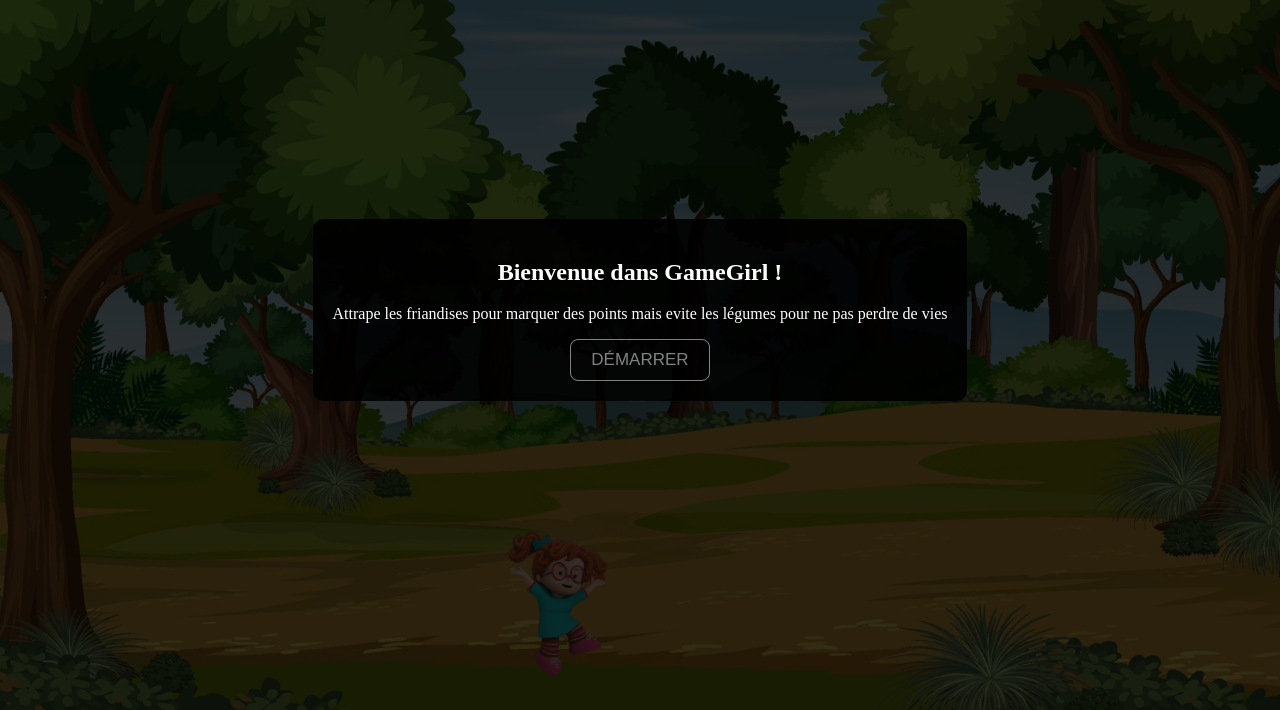
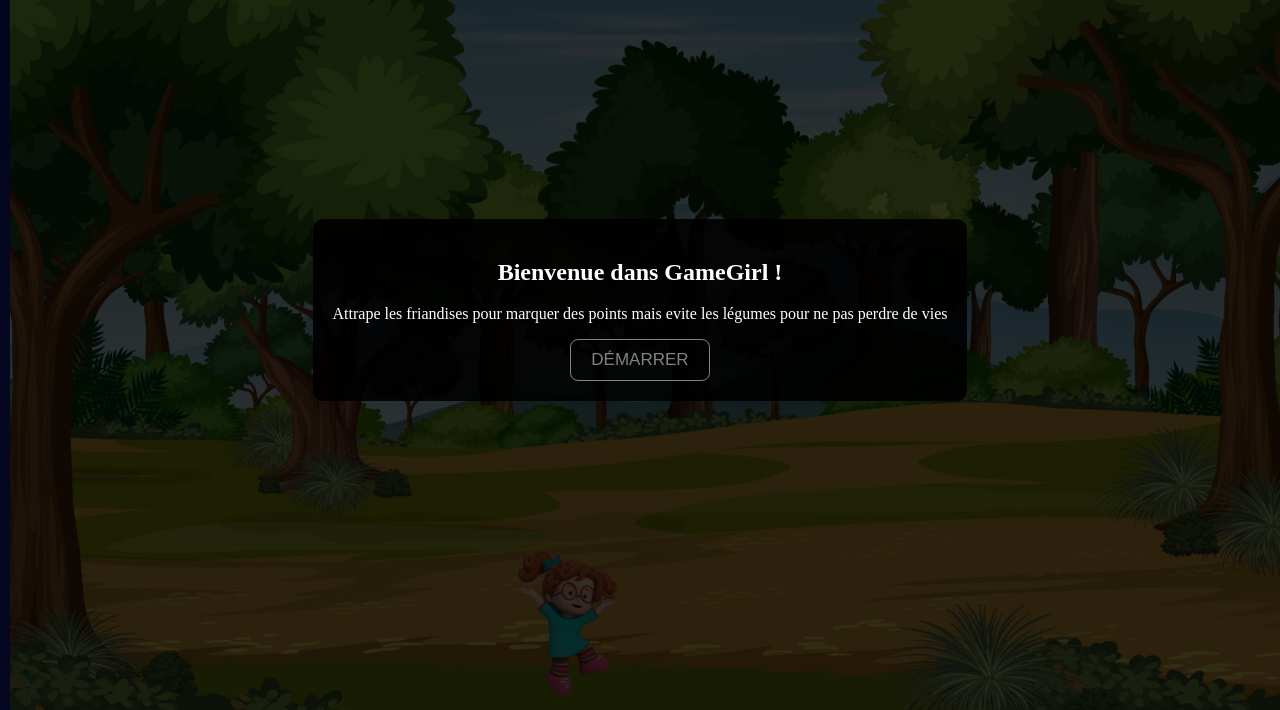
Before and after one commit to Pierre-gruenais/GameGirl, a website: page index.html in a window 1280 px wide. Shown: the part 90-800 px from the top of the page. Drawn offline with Linux system fonts and the light colour scheme.

Commit message:
recherche de bug du deplacement tactile

```diff
--- a/src/JS/character.js
+++ b/src/JS/character.js
@@ -52,7 +52,7 @@ document.addEventListener("DOMContentLoaded", () => {
         //  ) {
         //    character.style.top = `${newTop}px`;
         //  }
-        //}
+        }
       }
 
       // Fonction pour arrêter le déplacement
@@ -227,4 +227,4 @@ document.addEventListener("DOMContentLoaded", () => {
       // }
     });
   }
-});
+);
--- a/styles.css
+++ b/styles.css
@@ -104,7 +104,7 @@ body {
   height: 99.5%;
   z-index: 1; /* Assure que les objets tombants sont au-dessus */
   background-color: transparent;
-  /*border: 2px solid red; /*Bordure temporaire pour débogage */
+  border: 10px solid rgb(23, 30, 159); /*Bordure temporaire pour débogage */
   overflow: hidden;
 }
 .falling-object,
```
